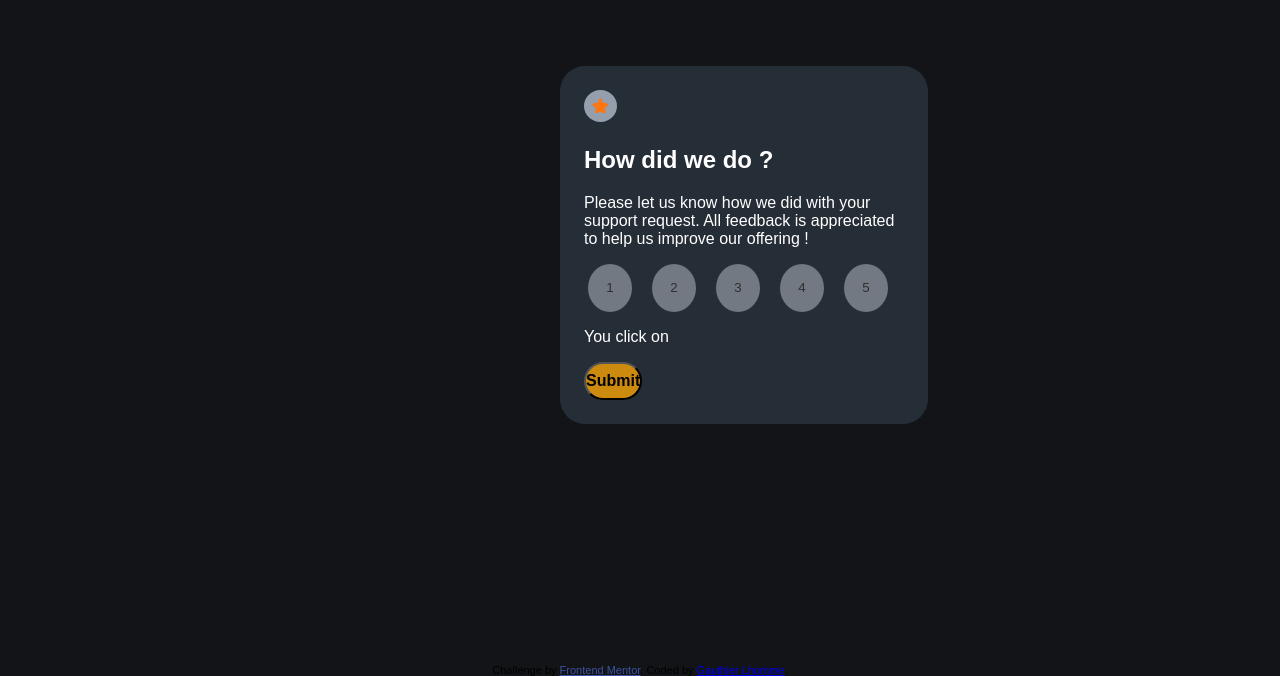
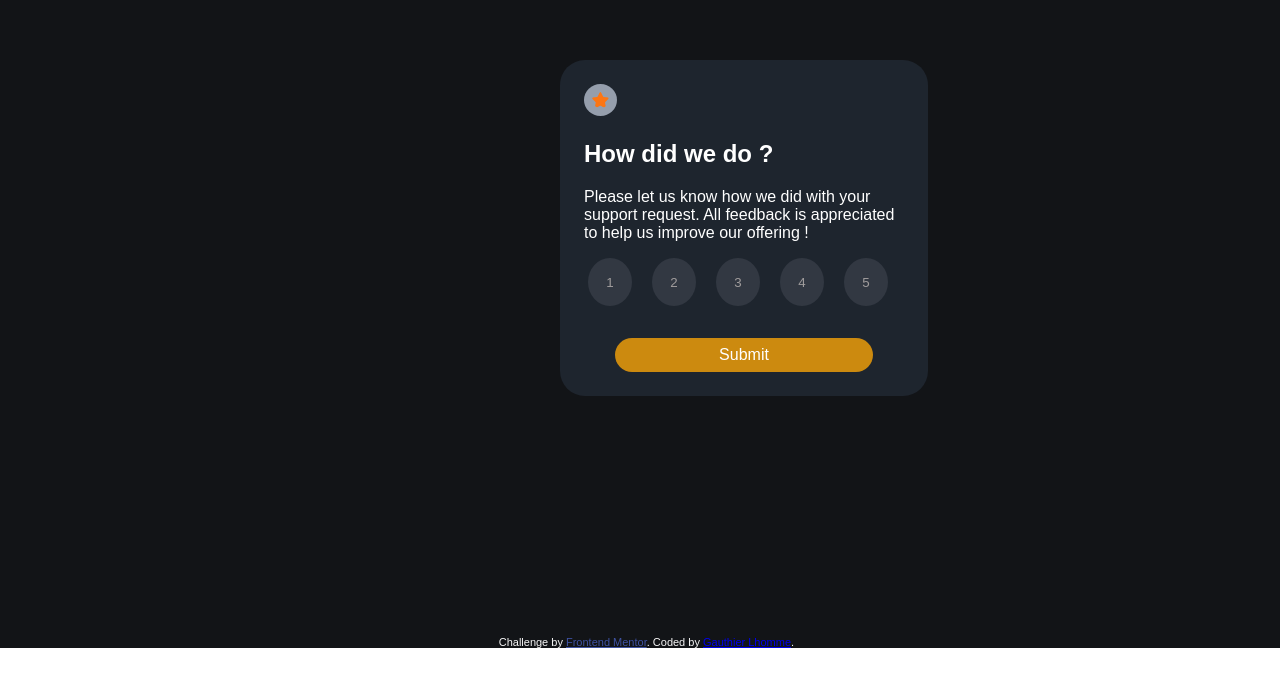
Before and after one commit to Gauthier-Lhomme/interactive-rating-component, a React (Create React App) app: page / in a window 1280 px wide. Shown: the part 174-850 px from the top of the page. After the commit the page ends 822 px from the top, so only its background shows below. Built offline with nearby package versions, Linux system fonts and the light colour scheme.

Commit message:
desktop css for rating and result component

```diff
--- a/src/App.js
+++ b/src/App.js
@@ -12,7 +12,7 @@ export default function App() {
 
   const handleSubmit = (e) => {
     if (note >= 1 || note <= 5) {
-      setSuccess("Thank you");
+      setSuccess("Thank you !");
       setIsSubmit(!isSubmit);
       return true;
     }
--- a/src/components/RatingComponent.jsx
+++ b/src/components/RatingComponent.jsx
@@ -28,7 +28,6 @@ const RatingComponent = ({ note, setNote, handleSubmit, error }) => {
           <ButtonNumber onClick={() => setNote(4)}>4</ButtonNumber>
           <ButtonNumber onClick={() => setNote(5)}>5</ButtonNumber>
         </ButtonsContainer>
-        <p>You click on {note} </p>
         <Button onClick={() => handleSubmit(true)}>Submit</Button>
       </RatingSection>
     </MainDiv>
--- a/src/components/ResultComponent.jsx
+++ b/src/components/ResultComponent.jsx
@@ -1,19 +1,20 @@
 import React from "react";
 import thxImage from "../images/illustration-thank-you.svg";
 
-import { SuccessP, MainDiv } from "../styled-components/ResultComponent";
+import { SuccessP, MainDiv, ResultSection, NoteP, ConfirmImg, P } from "../styled-components/ResultComponent";
 
 const ResultComponent = ({ note, success }) => {
   return (
     <MainDiv>
-      <img src={thxImage} alt="" />
+      <ResultSection>
+      <ConfirmImg src={thxImage} alt="" />
+      <NoteP>You selected {note} out of 5</NoteP>
       {success ? <SuccessP>{success}</SuccessP> : null}
-      <p>You selected {note} out of 5</p>
-      <h1>Thank You</h1>
-      <p>
+      <P>
         We appreciate you taking the time to give a rating. If you ever need
         more support, don't hesitate to get in touch !
-      </p>
+      </P>
+      </ResultSection>
     </MainDiv>
   );
 };
--- a/src/styled-components/Footer.jsx
+++ b/src/styled-components/Footer.jsx
@@ -3,6 +3,8 @@ import styled from "styled-components";
 export const Div = styled.div`
   font-size: 11px;
   text-align: center;
+  color: whitesmoke ;
+  margin-left: 1vw ;
 `;
 
 export const A = styled.a`
--- a/src/styled-components/RatingComponent.jsx
+++ b/src/styled-components/RatingComponent.jsx
@@ -4,7 +4,9 @@ export const MainDiv = styled.div`
   background-color: hsl(216, 12%, 8%);
   margin-left: 25vw;
   padding: 30vh;
+  padding-top: 29.3vh ;
   color: white;
+
 `;
 
 export const ErrorP = styled.p`
@@ -17,9 +19,8 @@ export const ErrorP = styled.p`
 `;
 
 export const RatingSection = styled.section`
-  background-color: hsl(213, 19%, 18%);
+  background-color: #1e252e;
   padding: 3vh;
-  height: 100%;
   width: 40vh;
   border-radius: 25px;
 `;
@@ -33,14 +34,15 @@ export const StarImg = styled.img`
 export const ButtonsContainer = styled.div`
   display: flex;
   list-style: none;
+  margin-bottom: 4vh ;
   padding: 0;
 `;
 export const ButtonNumber = styled.button`
   padding: 1vh 2vh;
   width: 3rem;
   height: 3rem;
-  background-color: #727983;
-  color: #302e2e;
+  background-color: #323842;
+  color: #a09c9c;
   border-radius: 50%;
   outline: none;
   border: none;
@@ -51,18 +53,23 @@ export const ButtonNumber = styled.button`
   }
   &:hover {
     cursor: pointer;
+    color: white ;
     background-color: #cc8a0f;
   }
 `;
 
 export const Button = styled.button`
   background-color: #cc8a0f;
+  color: white ;
   text-align: center;
   margin-right: 2vh;
   font-size: 2vh;
   border-radius: 25px;
-  padding: 1vh 0;
-  font-weight: bold;
+  padding: 1vh 13vh;
+  display: flex ;
+  margin: 0 auto ;
+  width: max-content ;
+  border-style: none ;
   &:hover {
     background-color: white;
     color: #cc8a0f;
--- a/src/styled-components/ResultComponent.jsx
+++ b/src/styled-components/ResultComponent.jsx
@@ -1,18 +1,47 @@
 import styled from "styled-components";
+
+export const ConfirmImg = styled.img`
+margin-left:4.7vw;
+margin-top: 2vh;
+margin-bottom: 2vh;
+`
 
 export const MainDiv = styled.div`
   background-color: hsl(216, 12%, 8%);
   margin-left: 25vw;
   padding: 30vh;
+  padding-top: 27.6vh ;
   color: white;
 `;
 
 export const SuccessP = styled.p`
-  color: green;
-  border: 1px color green;
-  background: rgb(169, 251, 169);
-  display: flex;
+  color: white;
+  text-align: center;
+  font-weight: bold ;
+  font-size: 22px ;
+`;
+
+export const ResultSection = styled.section`
+  background-color: #1b2129;
+  padding: 3vh;
+  height: 100%;
+  width: 40vh;
+  border-radius: 25px;
+`;
+
+export const NoteP = styled.p`
+  color: #cc8a0f;
+  background-color: #1214174b;
   margin: 0 auto;
-  color: green;
-  padding: 10px;
+  width: 10vw;
+  border-radius: 25px;
+  font-weight: bold;
+  padding-top: 0.5vh ;
+padding-bottom:0.5vh ;
+  padding-left: 1vw ;
 `;
+
+export const P = styled.p`
+text-align: center ;
+color: #8c8f94;
+`
```
Also changed, not shown: src/styled-components/App.jsx (line endings or trailing spaces).
